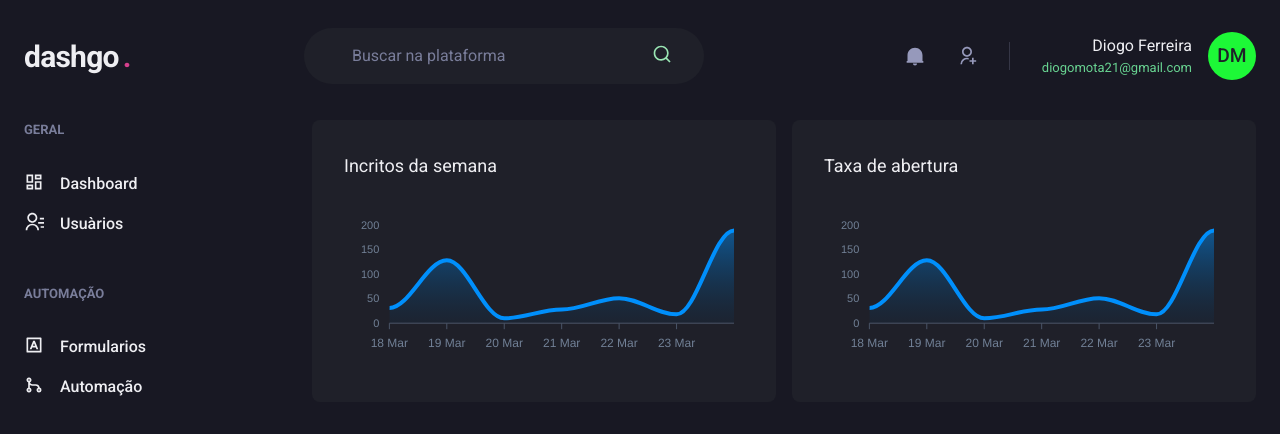
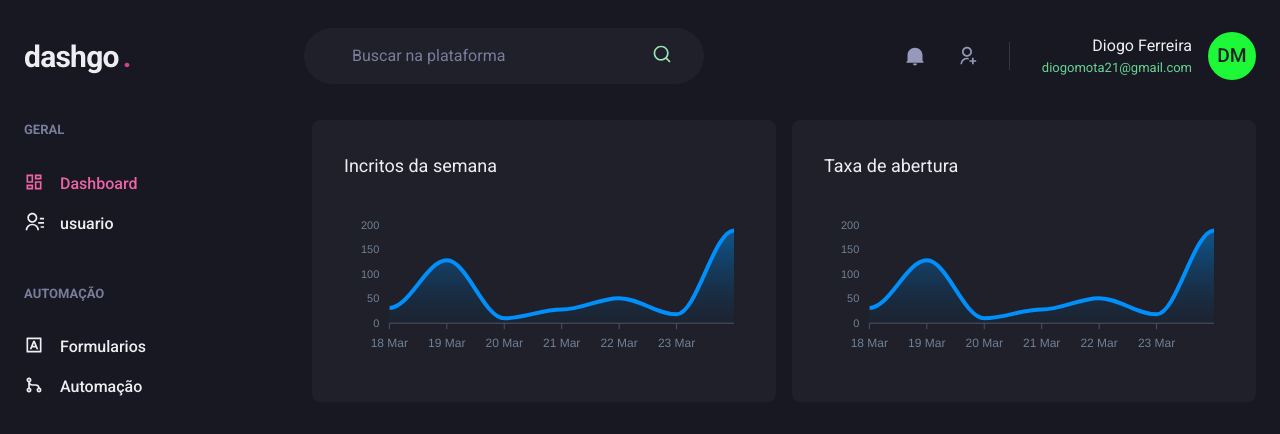
Before and after one commit to DIOGO-MOTA/Dashboard, a Next.js app: page /dashboard in a window 1280 px wide. Shown: the top 434 px of the page. Built offline with nearby package versions, Linux system fonts and the light colour scheme.

Commit message:
activeLink

```diff
--- /dev/null
+++ b/src/components/ActiveLink.tsx
@@ -0,0 +1,31 @@
+import Link, { LinkProps } from "next/link";
+import { useRouter } from "next/router";
+import { cloneElement, ReactElement } from "react";
+
+
+interface ActiveLinkProps extends LinkProps {
+  children: ReactElement;
+  shouldMatchExachtHref?: boolean;
+}
+
+export function ActiveLink({ children, shouldMatchExachtHref, ...rest }: ActiveLinkProps) {
+  const { asPath } = useRouter()
+
+  let isActive = false;
+
+  if ( shouldMatchExachtHref && asPath === rest.href  || asPath === rest.as ) {
+    isActive = true
+  }
+
+  if (!shouldMatchExachtHref && (asPath.startsWith(String(rest.href)) || asPath.startsWith(String(rest.as)))) {
+    isActive = true
+  }
+
+  return (
+    <Link {...rest}>
+      {cloneElement(children,{
+        color: isActive ? 'pink.400' : 'gray.50'
+      })}
+    </Link>
+  )
+}
--- a/src/components/Sidebar/NavLink.tsx
+++ b/src/components/Sidebar/NavLink.tsx
@@ -1,16 +1,21 @@
-import { Icon, Link, Text, LinkProps as ChakraLinkProps } from "@chakra-ui/react";
+import { Icon, Link as ChakraLink, Text, LinkProps as ChakraLinkProps } from "@chakra-ui/react";
+import React from "react";
 import { ElementType } from "react";
+import { ActiveLink } from "../ActiveLink";
 
 interface NavLinkProps extends ChakraLinkProps {
   icon: ElementType;
   children: string;
+  href: string;
 }
 
-export function NavLink({ icon, children, ...rest }: NavLinkProps) {
+export function NavLink({ icon, children, href, ...rest }: NavLinkProps) {
   return (
-    <Link display="flex" align="center" {...rest}>
-    <Icon as={icon} fontSize="20" />
-    <Text ml="4" fontWeight="medium">{children}</Text>
-  </Link>
+    <ActiveLink href={href} passHref>
+      <ChakraLink display="flex" align="center" {...rest}>
+        <Icon as={icon} fontSize="20" />
+        <Text ml="4" fontWeight="medium">{children}</Text>
+      </ChakraLink>
+    </ActiveLink>
   )
 }
--- a/src/components/Sidebar/SidebarNav.tsx
+++ b/src/components/Sidebar/SidebarNav.tsx
@@ -1,4 +1,4 @@
-import { Stack } from "@chakra-ui/react";
+import { Stack} from "@chakra-ui/react";
 import { RiContactsLine, RiDashboardLine, RiGitMergeLine, RiInputMethodLine } from "react-icons/ri";
 import { NavLink } from "./NavLink";
 import { NavSection } from "./NavSection";
@@ -9,13 +9,13 @@
     <Stack spacing="12" align="flex-start">
 
       <NavSection title="GERAL">
-        <NavLink icon={RiDashboardLine} >Dashboard</NavLink>
-        <NavLink icon={RiContactsLine} >Usuàrios</NavLink>
+        <NavLink icon={RiDashboardLine} href="/dashboard" >Dashboard</NavLink>
+        <NavLink icon={RiContactsLine} href="/users" >usuario</NavLink>
       </NavSection>
 
       <NavSection title="AUTOMAÇÃO">
-        <NavLink icon={RiInputMethodLine} >Formularios</NavLink>
-        <NavLink icon={RiGitMergeLine} >Automação</NavLink>
+        <NavLink icon={RiInputMethodLine} href="/forms">Formularios</NavLink>
+        <NavLink icon={RiGitMergeLine} href="/automation">Automação</NavLink>
       </NavSection>
 
 
--- a/src/pages/users/create.tsx
+++ b/src/pages/users/create.tsx
@@ -1,5 +1,5 @@
 import { Box, Divider, Flex , Heading, VStack, SimpleGrid, HStack, Button} from "@chakra-ui/react";
-
+import Link from "next/link";
 import { Header } from "../../components/Header";
 import { Sidebar } from "../../components/Sidebar";
 import { Input }from "../../components/Form/Input";
@@ -33,7 +33,9 @@
 
          <Flex mt="8" justify="flex-end">
            <HStack spacing="4">
-             <Button colorScheme="whiteAlpha">Cancelar</Button>
+           <Link href="/users" passHref>
+             <Button as="a" colorScheme="whiteAlpha">Cancelar</Button>
+           </Link>
              <Button colorScheme="pink">Salvar</Button>
            </HStack>
          </Flex>
--- a/src/pages/users/index.tsx
+++ b/src/pages/users/index.tsx
@@ -1,5 +1,6 @@
 import { Box, Button, Flex, Heading, Icon, Table, Thead, Tr, Th, Checkbox, Tbody, Td, Text, useBreakpointValue } from "@chakra-ui/react";
-import { RiAddLine, RiPencilLine } from "react-icons/ri";
+import Link from "next/link";
+import { RiAddLine } from "react-icons/ri";
 
 import { Header } from "../../components/Header";
 import { Pagination } from "../../components/Pagination";
@@ -22,6 +23,7 @@
           <Flex mb="8" justify="space-between" align="center" >
             <Heading size="lg" fontWeight="normal">Usuàrios</Heading>
 
+           <Link href="users/create" passHref>
             <Button
               as="a"
               size="sm"
@@ -32,6 +34,7 @@
             >
               Criar novo
            </Button>
+           </Link>
           </Flex>
 
           <Table colorSheme="whiteAlpha">
```
